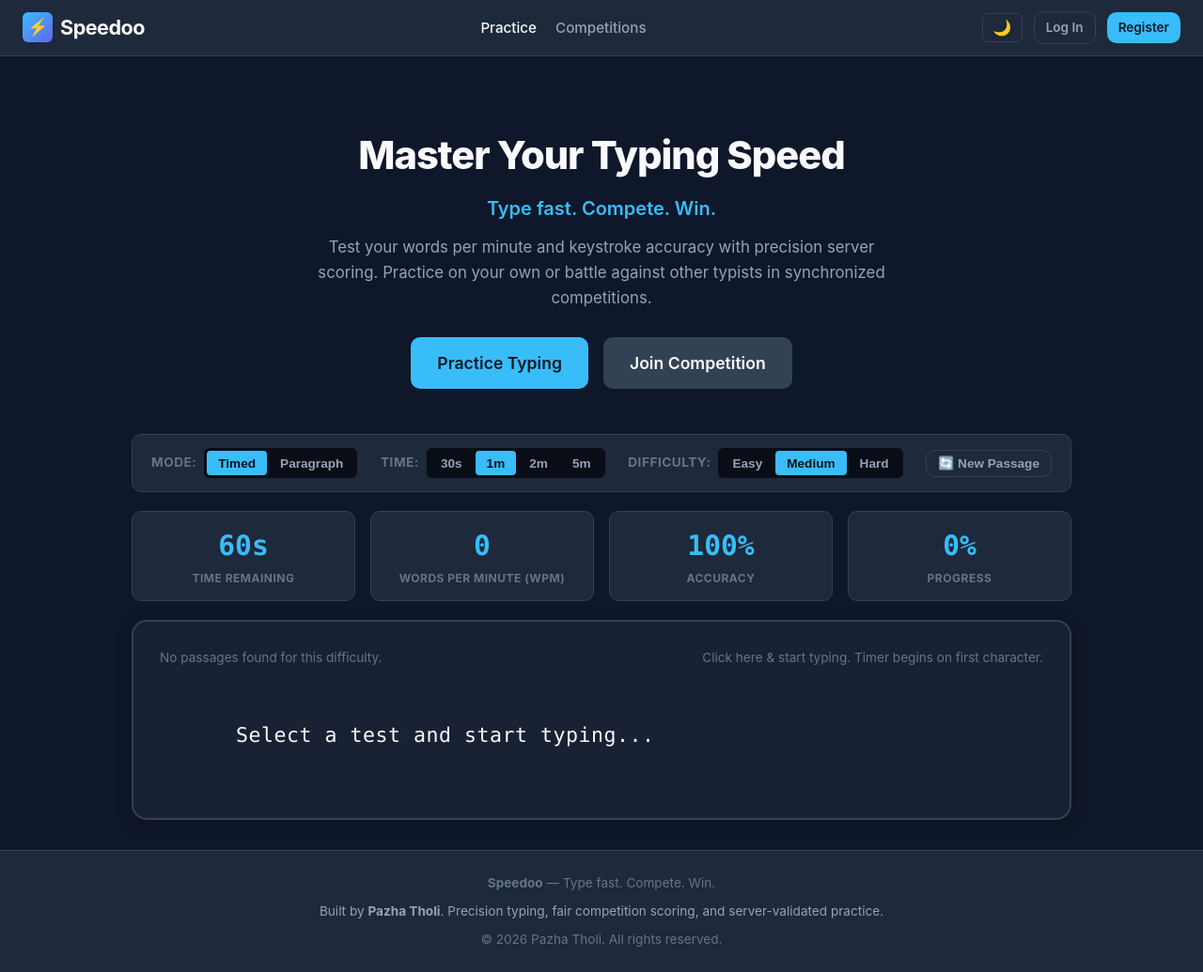
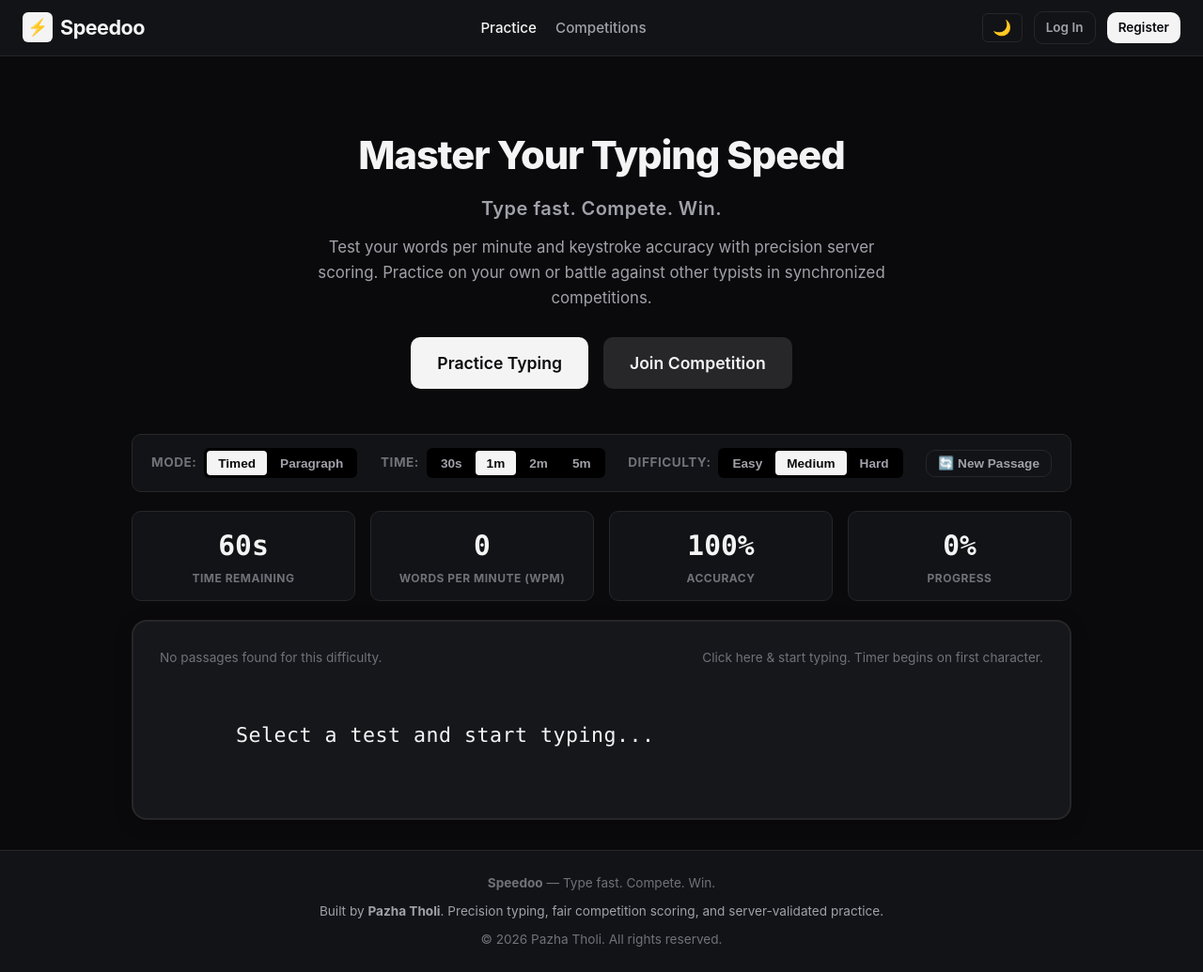
Before and after one commit to That-Vibe-QA/Speedoo, a Flask app: page / in a window 1280 px wide. Shown: the whole page at 94% size. Run offline with Flask 3, Linux system fonts and the light colour scheme; data that the repository does not hold is empty.

Commit message:
Update dark theme palette to true black and monochrome accents

```diff
--- a/static/css/style.css
+++ b/static/css/style.css
@@ -1,24 +1,28 @@
 :root {
-  /* Default Dark Mode Theme */
-  --bg-primary: #0f172a;
-  --bg-surface: #1e293b;
-  --bg-card: #182234;
-  --bg-input: #090d16;
-  --border-color: #334155;
-  --text-primary: #f8fafc;
-  --text-secondary: #94a3b8;
-  --text-muted: #64748b;
-  --accent: #38bdf8;
-  --accent-hover: #0ea5e9;
-  --accent-glow: rgba(56, 189, 248, 0.25);
+  /* Default Dark Mode Theme (Pure Midnight Black / Neutral Charcoal) */
+  --bg-primary: #0a0a0c;
+  --bg-surface: #121316;
+  --bg-card: #16171b;
+  --bg-input: #000000;
+  --border-color: #27272a;
+  --text-primary: #f4f4f5;
+  --text-secondary: #a1a1aa;
+  --text-muted: #71717a;
+  --accent: #f4f4f5;
+  --accent-hover: #e4e4e7;
+  --accent-glow: rgba(255, 255, 255, 0.15);
+  --btn-primary-bg: #f4f4f5;
+  --btn-primary-text: #09090b;
+  --btn-secondary-bg: #27272a;
+  --btn-secondary-text: #f4f4f5;
   --success: #10b981;
   --warning: #f59e0b;
   --danger: #ef4444;
-  --char-correct: #38bdf8;
+  --char-correct: #f4f4f5;
   --char-incorrect: #ef4444;
-  --char-pending: #64748b;
+  --char-pending: #52525b;
   --char-cursor: #fbbf24;
-  --badge-bg: #273549;
+  --badge-bg: #27272a;
   --radius-sm: 6px;
   --radius-md: 10px;
   --radius-lg: 16px;
@@ -93,8 +101,8 @@ a:focus-visible, button:focus-visible, input:focus-visible, select:focus-visible
 }
 
 .brand-icon {
-  background: linear-gradient(135deg, #38bdf8, #6366f1);
-  color: #fff;
+  background: var(--btn-primary-bg);
+  color: var(--btn-primary-text);
   width: 32px;
   height: 32px;
   border-radius: var(--radius-sm);
@@ -207,8 +215,8 @@ a:focus-visible, button:focus-visible, input:focus-visible, select:focus-visible
 }
 
 .btn-primary {
-  background-color: var(--accent);
-  color: #0f172a;
+  background-color: var(--btn-primary-bg);
+  color: var(--btn-primary-text);
 }
 .btn-primary:hover {
   background-color: var(--accent-hover);
@@ -216,11 +224,11 @@ a:focus-visible, button:focus-visible, input:focus-visible, select:focus-visible
 }
 
 .btn-secondary {
-  background-color: #334155;
-  color: var(--text-primary);
+  background-color: var(--btn-secondary-bg);
+  color: var(--btn-secondary-text);
 }
 .btn-secondary:hover {
-  background-color: #475569;
+  filter: brightness(1.15);
 }
 
 .btn-outline {
@@ -267,10 +275,11 @@ a:focus-visible, button:focus-visible, input:focus-visible, select:focus-visible
 }
 
 .hero-tagline {
-  color: var(--accent);
+  color: var(--text-secondary);
   font-size: 1.25rem;
   font-weight: 600;
   margin-bottom: 0.75rem;
+  letter-spacing: 0.5px;
 }
 
 .hero-description {
@@ -336,8 +345,8 @@ a:focus-visible, button:focus-visible, input:focus-visible, select:focus-visible
 }
 
 .pill-btn.active {
-  background-color: var(--accent);
-  color: #090d16;
+  background-color: var(--btn-primary-bg);
+  color: var(--btn-primary-text);
 }
 
 /* Live Stats Bar */
```
Also changed, not shown: other parts of static/css/style.css (+17 -13 lines).
